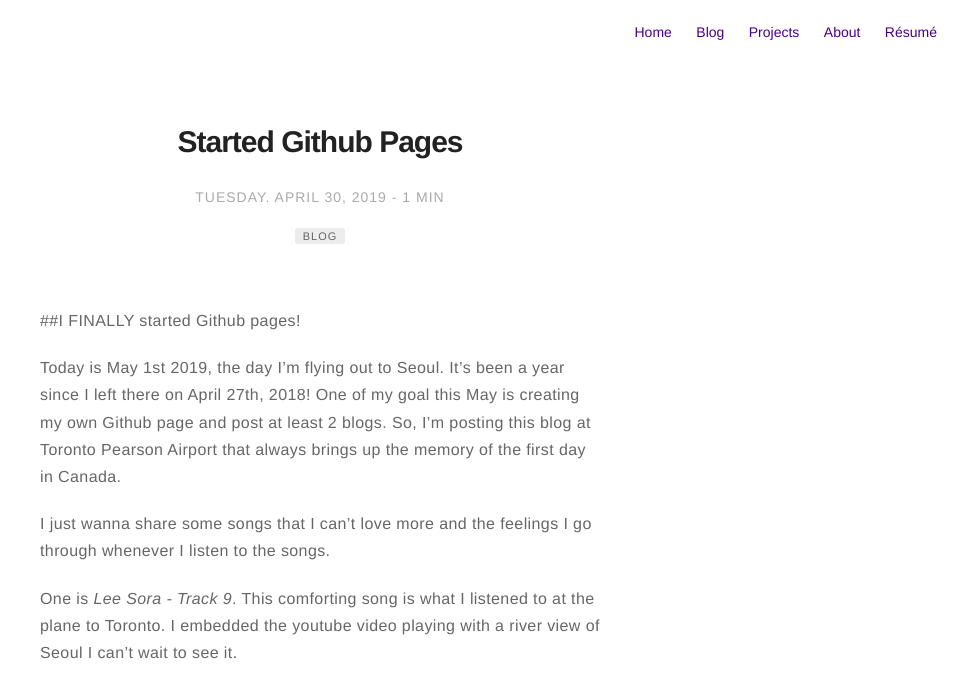
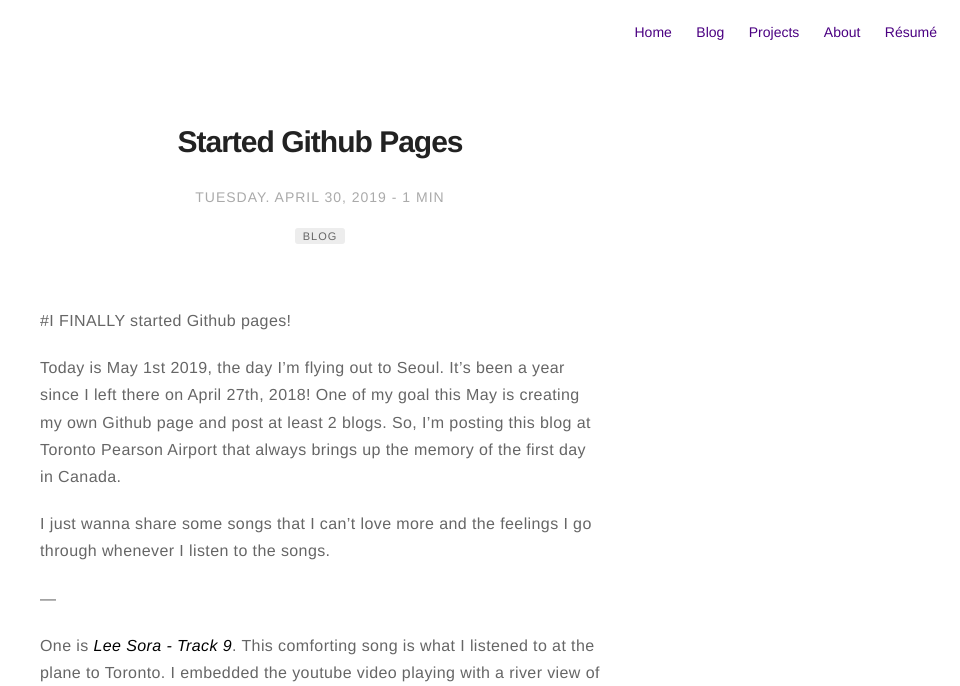
Before and after one commit to hailey99/hailey99.github.io, a Jekyll site: the page built from _posts/2019-04-30-1.markdown, in a window 1280 px wide and 1400 px high. Shown: the top 686 px of the window, without its empty margins (320-1280 px from the left). Built offline with Jekyll 4.4.1, drawn with Linux system fonts in a browser that asks for light colours; comment, search, counter and statistics services are not loaded; some of the changed text lies outside the part shown; grey boxes are pictures that could not be loaded.

Commit message:
no message

```diff
--- a/_posts/2019-04-30-1.markdown
+++ b/_posts/2019-04-30-1.markdown
@@ -11,7 +11,7 @@ author: Hailey Haeun Park
 description: I FINALLY started Github pages!
 ---
 
-##I FINALLY started Github pages!
+#I FINALLY started Github pages!
 
 Today is May 1st 2019, the day I'm flying out to Seoul. It's been a year since I left there on April 27th, 2018!
 One of my goal this May is creating my own Github page and post at least 2 blogs.
@@ -19,13 +19,18 @@ So, I'm posting this blog at Toronto Pearson Airport that always brings up the m
 
 I just wanna share some songs that I can't love more and the feelings I go through whenever I listen to the songs.
 
-One is _Lee Sora - Track 9_. This comforting song is what I listened to at the plane to Toronto. I embedded the youtube video playing with a river view of Seoul I can't wait to see it.
+—
+
+One is **_Lee Sora - Track 9_**. This comforting song is what I listened to at the plane to Toronto. I embedded the youtube video playing with a river view of Seoul I can't wait to see it.
 
 <iframe width="560" height="315" src="https://www.youtube.com/embed/5LzfjF1ESIc" frameborder="0" allow="accelerometer; autoplay; encrypted-media; gyroscope; picture-in-picture" allowfullscreen></iframe>
 
-The other one is the song I'm gonna listen to in the air heading to Seoul. I've known this band only for 3 weeks but I'm sure I'll stan it for a long time cuz this band let me know the coolness of Thai indie band. It's a shame I can't understand Thai tho.
 
-_Safeplanet - คำตอบ_
+-
+
+The other one is **_Safeplanet - คำตอบ_**, the song I'm gonna listen to in the air heading to Seoul. I've known this band only for 3 weeks but I'm sure I'll stan it for a long time cuz this band let me know the coolness of Thai indie band. It's a shame I can't understand Thai tho.
+
+
 
 <iframe width="560" height="315" src="https://www.youtube.com/embed/P2y-C4sQfCc" frameborder="0" allow="accelerometer; autoplay; encrypted-media; gyroscope; picture-in-picture" allowfullscreen></iframe>
 
```
Also changed, not shown: about.md (+1 -1 lines).
